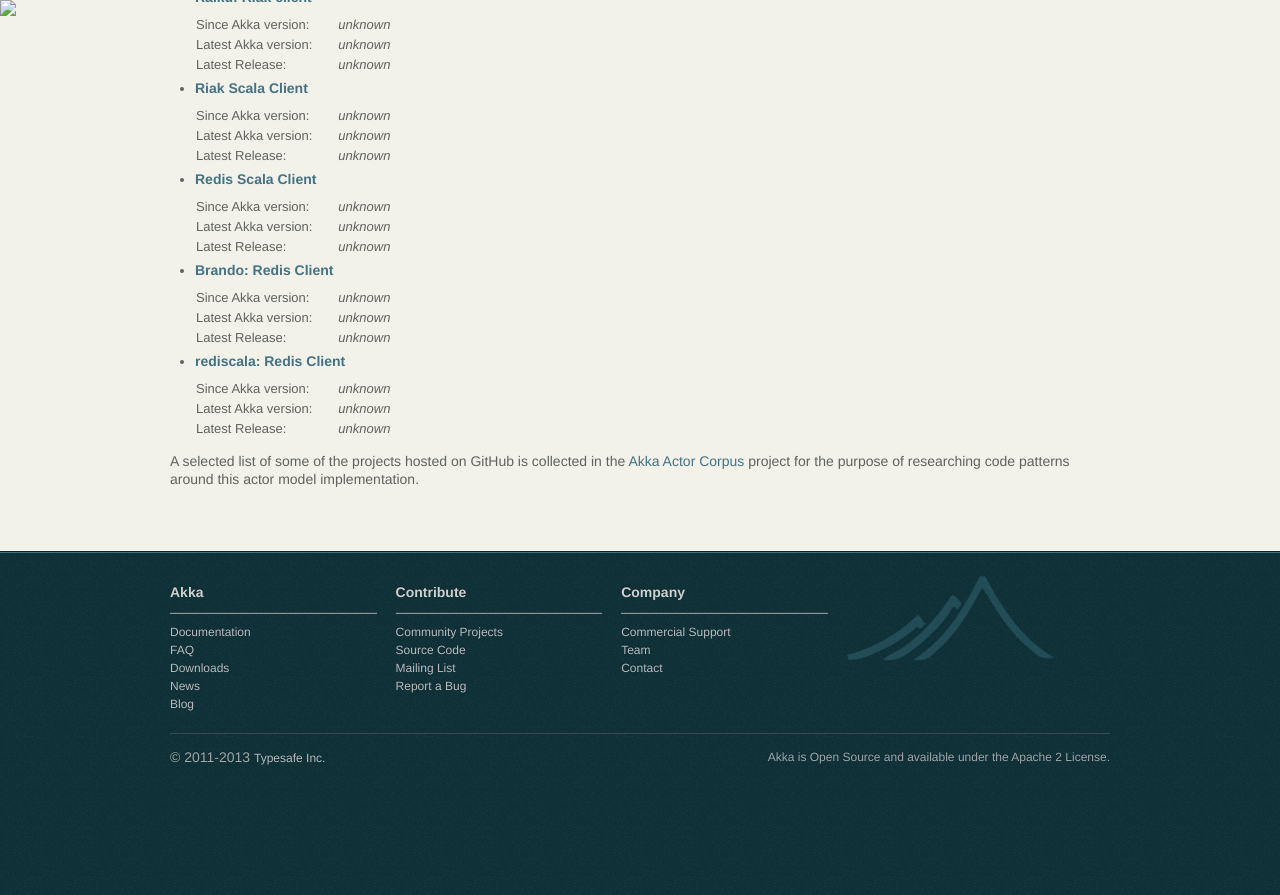
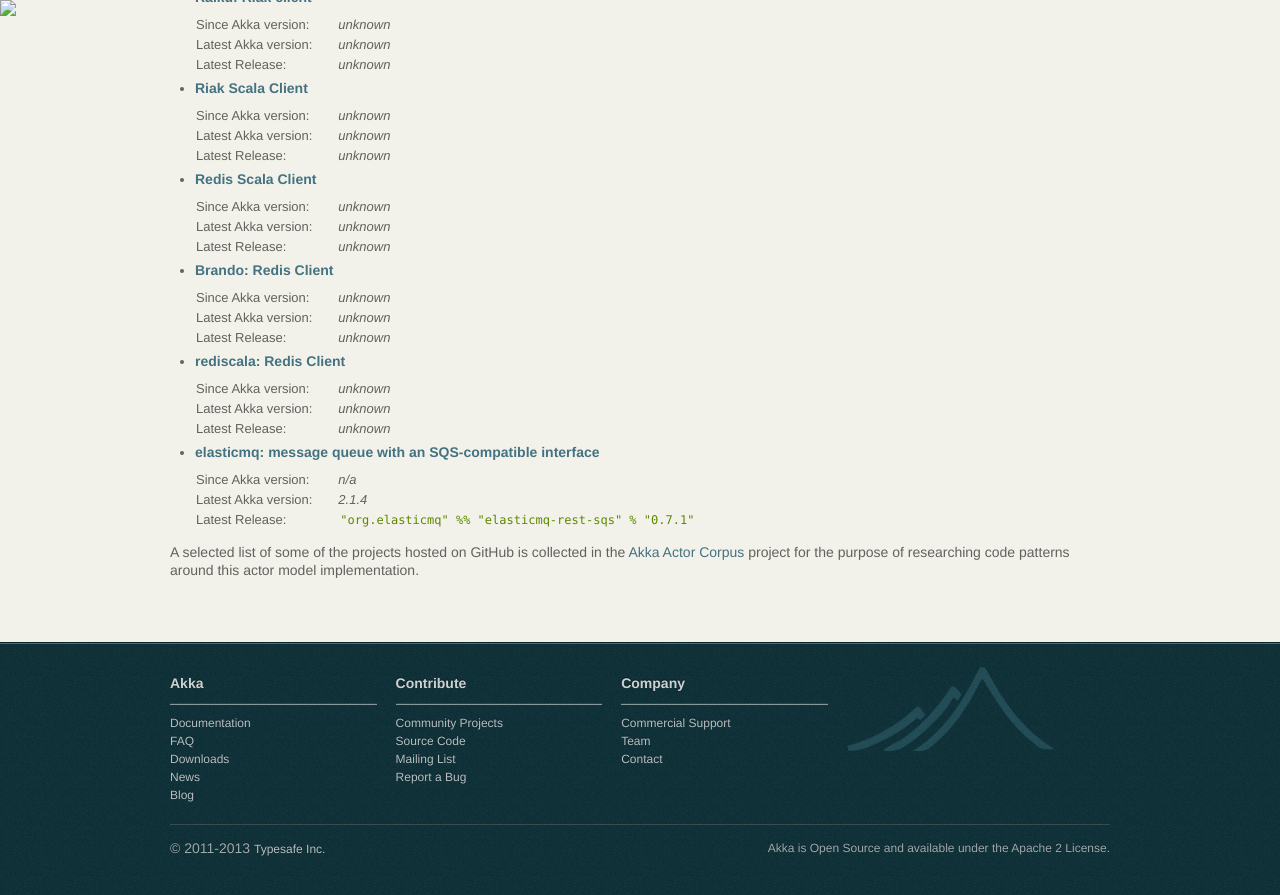
Before and after one commit to raboof/akka.github.com, a Jekyll site: the page built from community/index.md, in a window 1280 px wide and 900 px high, scrolled down 3702 px. Shown: the top 895 px of the window. Built offline with Jekyll 4.4.1, drawn with Linux system fonts in a browser that asks for light colours; before the commit the page ends 4511 px from its top, so only the background shows below that.

Commit message:
Add ElasticMQ to 'projects using akka' section

```diff
--- a/community/index.md
+++ b/community/index.md
@@ -339,6 +339,14 @@
   <tr><td>Latest Release:</td><td>unknown</td></tr>
   </table>
 
+* **[elasticmq: message queue with an SQS-compatible interface](https://github.com/adamw/elasticmq)**
+
+  <table class="stats">
+  <tr><td>Since Akka version:</td><td>n/a</td></tr>
+  <tr><td>Latest Akka version:</td><td>2.1.4</td></tr>
+  <tr><td>Latest Release:</td><td><code>"org.elasticmq" %% "elasticmq-rest-sqs" % "0.7.1"</code></td></tr>
+  </table>
+
 
 A selected list of some of the projects hosted on GitHub is collected in the
 [Akka Actor Corpus](http://actor-applications.cs.illinois.edu/akka.html)
```
